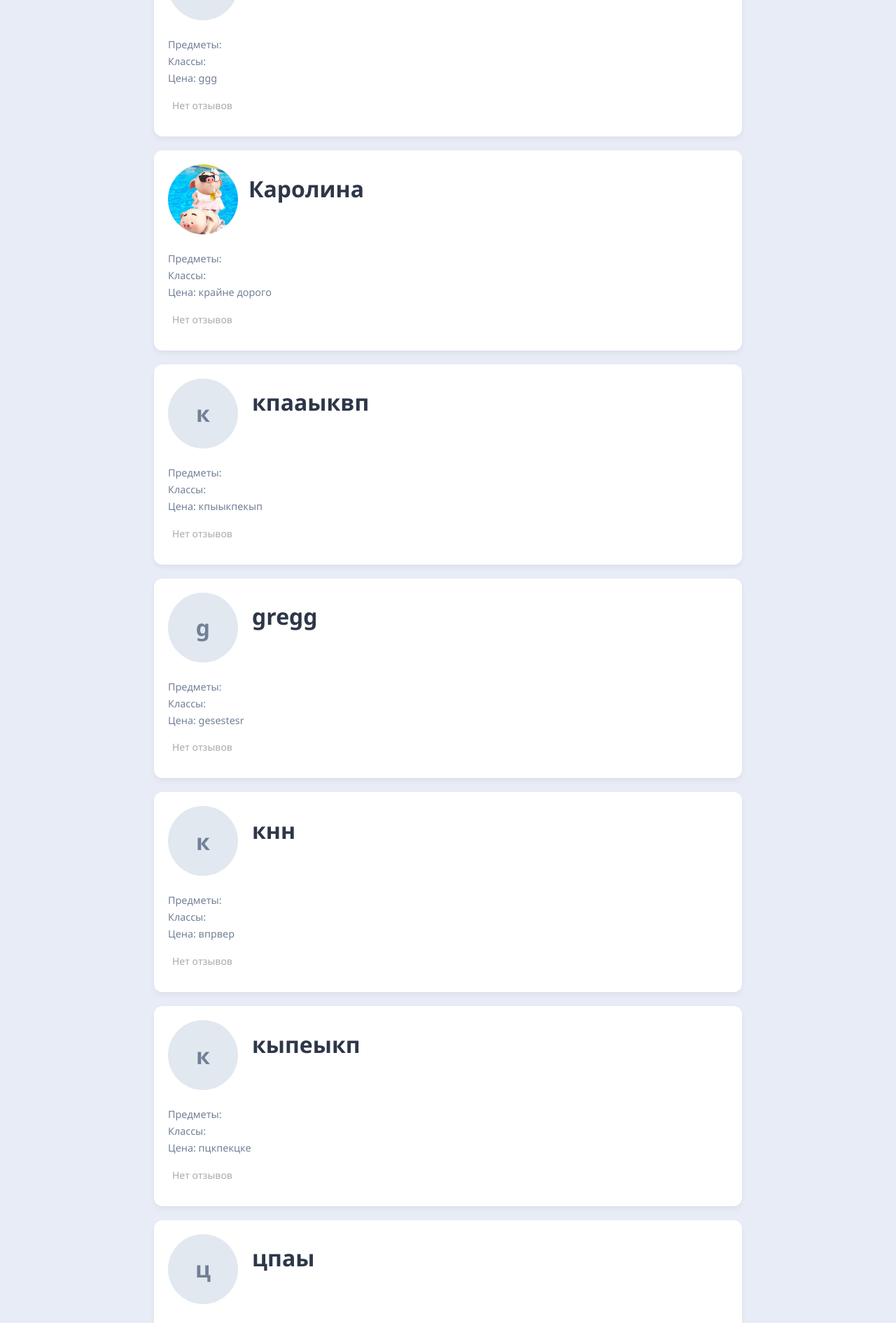
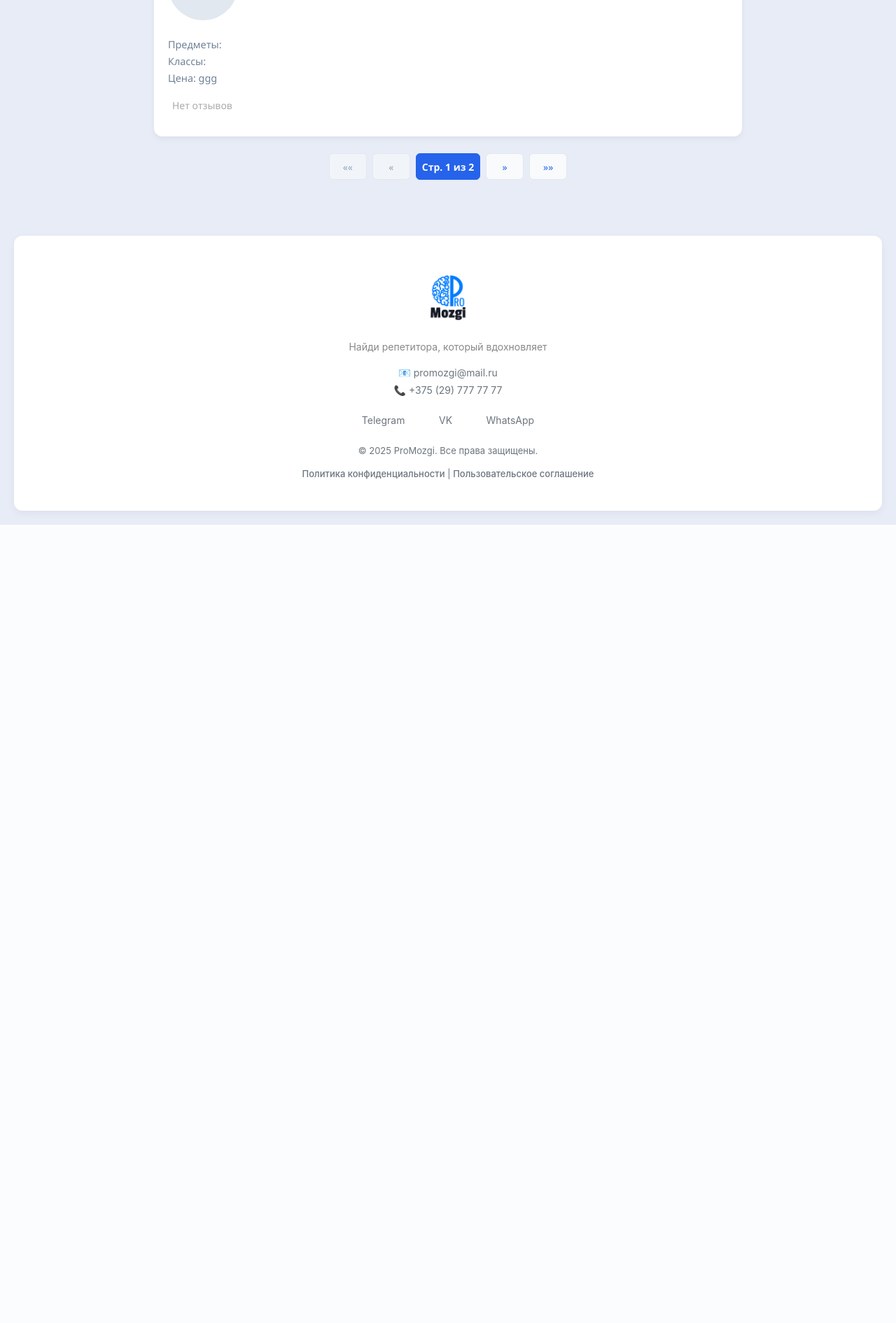
Before and after one commit to KarlushaM/Project, a Django app: page / in a window 1280 px wide. Shown: the part 4609-6500 px from the top of the page at 70% size. After the commit the page ends 5359 px from the top, so only its background shows below. Run offline with Django 5.2, Linux system fonts and the light colour scheme; data comes from the database, SQL or seed files in the repository; both versions use the stored data as it was after the commit.

Commit message:
пагинация

```diff
--- /dev/null
+++ b/myproject/myapp/static/myapp/pagination.css
@@ -0,0 +1,46 @@
+.pagination {
+  display: flex;
+  justify-content: center;
+  align-items: center;
+  gap: 8px;
+  margin: 24px 0;
+  flex-wrap: wrap;
+}
+
+.pagination__link,
+.pagination__current {
+  display: inline-flex;
+  align-items: center;
+  justify-content: center;
+  min-width: 36px;
+  height: 36px;
+  padding: 0 8px;
+  font-size: 14px;
+  font-weight: 500;
+  text-decoration: none;
+  color: #2563eb;
+  background: #f8fafc;
+  border: 1px solid #e2e8f0;
+  border-radius: 6px;
+  transition: all 0.2s ease;
+}
+
+.pagination__link:hover:not(.pagination__link--disabled) {
+  background: #dbeafe;
+  color: #1d4ed8;
+  border-color: #bfdbfe;
+}
+
+.pagination__link--disabled {
+  color: #94a3b8;
+  background: #f1f5f9;
+  cursor: not-allowed;
+}
+
+.pagination__current {
+  background: #2563eb;
+  color: white;
+  border-color: #2563eb;
+  font-weight: 600;
+  pointer-events: none;
+}
--- a/myproject/myapp/templates/teachers/teachers_list.html
+++ b/myproject/myapp/templates/teachers/teachers_list.html
@@ -1,5 +1,5 @@
 {% load static %}
-
+{% load pagination_tags %}
 
 <!DOCTYPE html>
 <html lang="en">
@@ -11,16 +11,16 @@
     <link rel="stylesheet" href="{% static 'myapp/footer.css' %}">
     <link rel="stylesheet" href="{% static 'myapp/teacher_list.css' %}">
     <link rel="stylesheet" href="{% static 'myapp/header.css' %}">
+    <link rel="stylesheet" href="{% static 'myapp/pagination.css' %}">
     <style>
   </style>
 </head>
 <body>
     <header class="site-header">
     <div class="header-card">
-        <!-- Логотип по центру -->
-        <div class="header-logo">
+        <a href="{% url 'teachers_list' %}" class="header-logo">
         <img src="{% static 'myapp/images/logo_header.png' %}" alt="ProMozgi" class="logo-img">
-        </div>
+        </a>
         <div class="header-controls">
             {% if user.is_authenticated %}
                 <form method="post" action="{% url 'logout' %}" style="display: inline;">
@@ -42,13 +42,14 @@
 
     <h1>Список репетиторов</h1>
 
-        <div style="margin-bottom: 20px; display: flex; gap: 10px; align-items: center; justify-content: center;">
+        <form method="get" id="filter-form" style="margin-bottom: 20px; display: flex; gap: 10px; align-items: center; justify-content: center;">
             <div class="dropdown">
-                <button class="dropdown-btn">Предметы ▼</button>
+                <button type="button" class="dropdown-btn">Предметы ▼</button>
                 <div class="dropdown-content">
                     {% for subject in subjects %}
                         <label>
-                            <input type="checkbox" data-filter="subject" value="{{ subject.name }}">
+                            <input type="checkbox" name="subject" value="{{ subject.name }}"
+                                {% if subject.name in selected_subjects %}checked{% endif %}>
                             {{ subject.name }}
                         </label><br>
                     {% endfor %}
@@ -56,23 +57,30 @@
             </div>
 
             <div class="dropdown">
-                <button class="dropdown-btn">Классы ▼</button>
+                <button type="button" class="dropdown-btn">Классы ▼</button>
                 <div class="dropdown-content">
                     {% for klass in klasses %}
                         <label>
-                            <input type="checkbox" data-filter="klass" value="{{ klass.name }}">
-                            {{ klass.name}}
+                            <input type="checkbox" name="klass" value="{{ klass.name }}"
+                                {% if klass.name in selected_klasses %}checked{% endif %}>
+                            {{ klass.name }}
                         </label><br>
                     {% endfor %}
                 </div>
             </div>
 
-            <button id="filter-btn" class="btn-outline">Показать</button>
-        </div>
+            <button type="submit" class="btn-outline">Показать</button>
+        </form>
 
-        <div id="no-results" style="display: none; margin: 30px 0; padding: 20px; background: #fff3cd; border: 1px solid #ffeaa7; border-radius: 8px; text-align: center; color: #856404; font-weight: 500;">
-        🔍 Совпадений не найдено. Попробуйте изменить фильтры.
-        </div>
+        {% if page_obj %}
+            {% for teacher in page_obj %}
+                <!-- карточка репетитора -->
+            {% endfor %}
+        {% else %}
+            <div class="no-results">
+                🔍 Совпадений не найдено. Попробуйте изменить фильтры.
+            </div>
+        {% endif %}
 
         {% for teacher in teachers %}
         {% if teacher.status == 'active' %}
@@ -104,87 +112,32 @@
         {% endfor %}
 
 
-        <script>
-            document.addEventListener('DOMContentLoaded', function() {
-                const filterBtn = document.getElementById('filter-btn');
-                const teachersList = document.getElementById('teachers-list');
-                const noResults = document.getElementById('no-results');
+        {% if page_obj.has_other_pages %}
+        <div class="pagination">
+        {% if page_obj.has_previous %}
+            <a href="?{% url_replace page=1 %}" class="pagination__link">&laquo;&laquo;</a>
+            <a href="?{% url_replace page=page_obj.previous_page_number %}" class="pagination__link">&laquo;</a>
+        {% else %}
+            <span class="pagination__link pagination__link--disabled">&laquo;&laquo;</span>
+            <span class="pagination__link pagination__link--disabled">&laquo;</span>
+        {% endif %}
 
-                const teacherCards = Array.from(document.querySelectorAll('.teacher-card'));
+        <span class="pagination__current">
+            Стр. {{ page_obj.number }} из {{ page_obj.paginator.num_pages }}
+        </span>
 
-                function filterTeachers() {
-                    const selectedSubjects = Array.from(document.querySelectorAll('input[data-filter="subject"]:checked')).map(cb => cb.value.trim());
-                    const selectedClasses = Array.from(document.querySelectorAll('input[data-filter="klass"]:checked')).map(cb => cb.value.trim());
+        {% if page_obj.has_next %}
+            <a href="?{% url_replace page=page_obj.next_page_number %}" class="pagination__link">&raquo;</a>
+            <a href="?{% url_replace page=page_obj.paginator.num_pages %}" class="pagination__link">&raquo;&raquo;</a>
+        {% else %}
+            <span class="pagination__link pagination__link--disabled">&raquo;</span>
+            <span class="pagination__link pagination__link--disabled">&raquo;&raquo;</span>
+        {% endif %}
+        </div>
+        {% endif %}
 
-                    teacherCards.forEach(card => {
-                        let subjectsText = [];
-                        let classesText = [];
 
-                        // --- Извлекаем предметы ---
-                        const subjectParagraph = card.querySelector('p');
-                        if (subjectParagraph) {
-                            const text = subjectParagraph.textContent.trim();
-                            if (text.startsWith('Предметы:')) {
-                                const parts = text.split(': ');
-                                if (parts.length > 1) {
-                                    subjectsText = parts[1].split(',').map(s => s.trim());
-                                }
-                            }
-                        }
 
-                        // --- Извлекаем классы ---
-                        const classParagraphs = card.querySelectorAll('p');
-                        for (let p of classParagraphs) {
-                            const text = p.textContent.trim();
-                            if (text.startsWith('Классы:')) {
-                                const parts = text.split(': ');
-                                if (parts.length > 1) {
-                                    classesText = parts[1].split(',').map(c => c.trim());
-                                    break;
-                                }
-                            }
-                        }
-
-                        // --- Отладка ---
-                        console.log('---');
-                        console.log('Репетитор:', card.querySelector('h3')?.textContent);
-                        console.log('Предметы в карточке:', subjectsText);
-                        console.log('Классы в карточке:', classesText);
-                        console.log('Выбранные предметы:', selectedSubjects);
-                        console.log('Выбранные классы:', selectedClasses);
-
-                        const hasSubject = selectedSubjects.length === 0 || selectedSubjects.some(s => subjectsText.includes(s));
-                        const hasClass = selectedClasses.length === 0 || selectedClasses.some(c => classesText.includes(c));
-
-                        console.log('hasSubject:', hasSubject, 'hasClass:', hasClass);
-
-                        if (hasSubject && hasClass) {
-                            card.style.display = 'block';
-                        } else {
-                            card.style.display = 'none';
-                        }
-                    });
-
-                    // Показываем/скрываем сообщение "Совпадений не найдено"
-                    const visibleCards = teacherCards.filter(card => card.style.display !== 'none');
-                    if (visibleCards.length === 0) {
-                        noResults.style.display = 'block';
-                    } else {
-                        noResults.style.display = 'none';
-                    }
-                }
-
-                if (filterBtn) {
-                    filterBtn.addEventListener('click', filterTeachers);
-                }
-
-                document.addEventListener('keypress', function(e) {
-                    if (e.key === 'Enter') {
-                        filterTeachers();
-                    }
-                });
-            });
-        </script>
 
       <footer class="site-footer">
         <div class="footer-card">
--- /dev/null
+++ b/myproject/myapp/templatetags/pagination_tags.py
@@ -0,0 +1,12 @@
+from django import template
+from urllib.parse import urlencode
+
+register = template.Library()
+
+@register.simple_tag(takes_context=True)
+def url_replace(context, **kwargs):
+
+    query = context['request'].GET.copy()
+    for key, value in kwargs.items():
+        query[key] = value
+    return query.urlencode()
--- a/myproject/myapp/views.py
+++ b/myproject/myapp/views.py
@@ -11,7 +11,7 @@
 from django.shortcuts import get_object_or_404
 from django.http import JsonResponse
 from django.views.decorators.http import require_POST
-
+from django.core.paginator import Paginator
 
 def logout_view(request):
     logout(request)
@@ -19,15 +19,40 @@
 
 
 class TeachersListViews(ListView):
-	model = Teacher
-	template_name = "teachers/teachers_list.html"
-	context_object_name = "teachers"
+    model = Teacher
+    template_name = "teachers/teachers_list.html"
+    context_object_name = "teachers"
+    paginate_by = 15
 
-	def get_context_data(self, **kwargs):
-		context = super().get_context_data(**kwargs)
-		context['subjects'] = Subjects.objects.all()
-		context['klasses'] = Klass.objects.all()
-		return context
+    def get_queryset(self):
+        # Только активные учителя
+        queryset = Teacher.objects.filter(status='active')
+
+        # Получаем списки выбранных фильтров из GET-параметров
+        selected_subjects = self.request.GET.getlist('subject')
+        selected_klasses = self.request.GET.getlist('klass')
+
+        # Фильтрация по предметам (ManyToMany)
+        if selected_subjects:
+            queryset = queryset.filter(subjects__name__in=selected_subjects)
+
+        # Фильтрация по классам (ManyToMany)
+        if selected_klasses:
+            queryset = queryset.filter(klass__name__in=selected_klasses)
+
+        # Убираем дубликаты (важно при ManyToMany-фильтрации!)
+        return queryset.distinct()
+
+    def get_context_data(self, **kwargs):
+        context = super().get_context_data(**kwargs)
+        context['subjects'] = Subjects.objects.all()
+        context['klasses'] = Klass.objects.all()
+
+        # Добавляем в контекст выбранные значения
+        context['selected_subjects'] = self.request.GET.getlist('subject')
+        context['selected_klasses'] = self.request.GET.getlist('klass')
+
+        return context
 
 def get_queryset(self):
     # Показываем только не скрытые объявления
```
Also changed, not shown: myproject/myapp/static/myapp/teacher_details.css (added, +157 -0 lines), myproject/myapp/templates/teachers/my_ads.html (+4 -4 lines), myproject/myapp/templates/teachers/teacher_details.html (+5 -162 lines), myproject/myapp/templates/teachers/teacher_form.html (+3 -4 lines), myproject/db.sqlite3.
